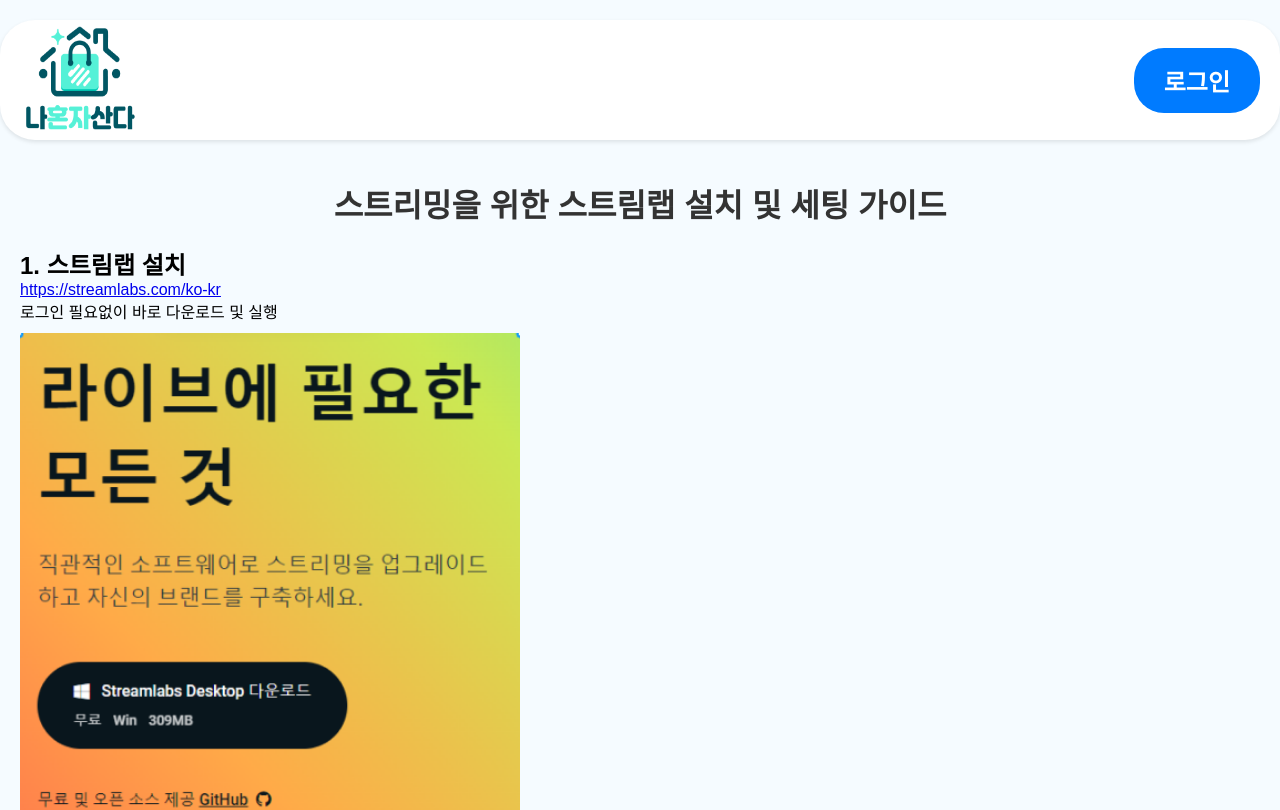
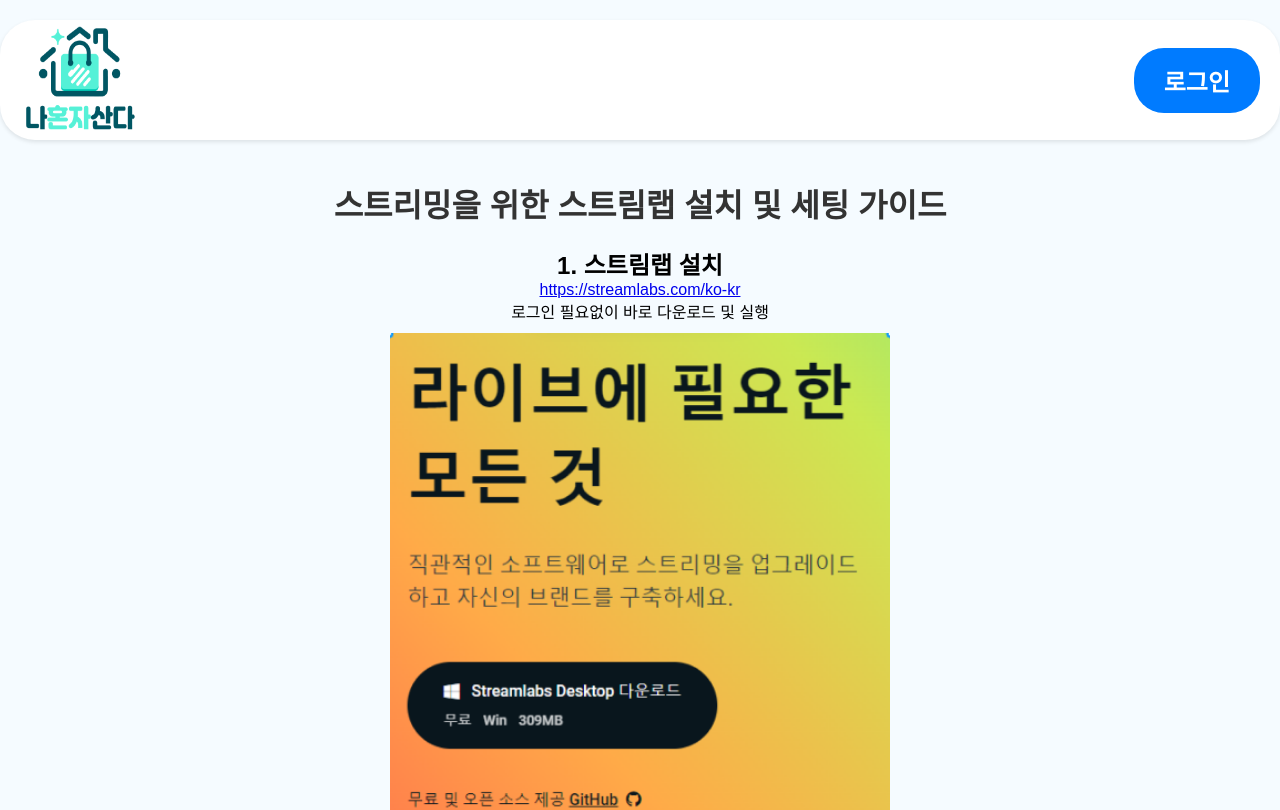
Before and after one commit to yuguri76/frontlivealone, a React (Create React App) app: page /guide in a window 1280 px wide. Shown: the top 810 px of the page. Built offline with nearby package versions, Linux system fonts and the light colour scheme; no server answers.

Commit message:
feat : 스트림랩 가이드 페이지 추가
✨ 내용 추가할 거 적어주세요

PaymentPage, CompletePaymentPage css 구현 완료

 FIX
    - CompletePaymentPage.module.css
    - PaymentPage.module.css

BREAKING CHANGE(중요한 변경 사항):

```diff
--- a/src/pages/GuidePage.jsx
+++ b/src/pages/GuidePage.jsx
@@ -20,7 +20,6 @@ function GuidePage() {
     };
 
     return (
-        <div>
         <div className={styles.container}>
             <h1 className={styles.title}>스트리밍을 위한 스트림랩 설치 및 세팅 가이드</h1>
 
@@ -62,7 +61,6 @@ function GuidePage() {
                 스트리밍 시작해보기
             </button>
         </div>
-        </div>
     );
 }
 
--- a/src/styles/GuidePage.module.css
+++ b/src/styles/GuidePage.module.css
@@ -1,4 +1,7 @@
 .container {
+    display: flex;
+    flex-direction: column;
+    align-items: center;
     padding: 20px;
     font-family: Arial, sans-serif;
 }
@@ -7,16 +10,21 @@
     font-size: 2rem;
     color: #333;
     margin-bottom: 20px;
+    text-align: center;
 }
 
 .step {
+    width: 100%;
+    max-width: 800px;
     margin-bottom: 40px;
+    text-align: center;
 }
 
 .image {
     max-width: 100%;
     height: auto;
     margin-top: 10px;
+    margin-bottom: 20px;
 }
 
 .startButton {
```
Lines whose indentation alone changed are shown as unchanged.
